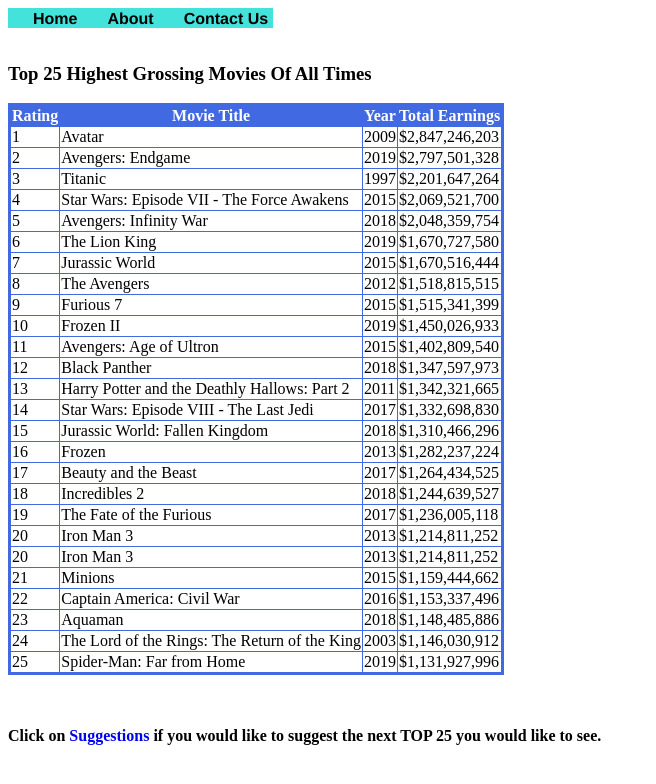
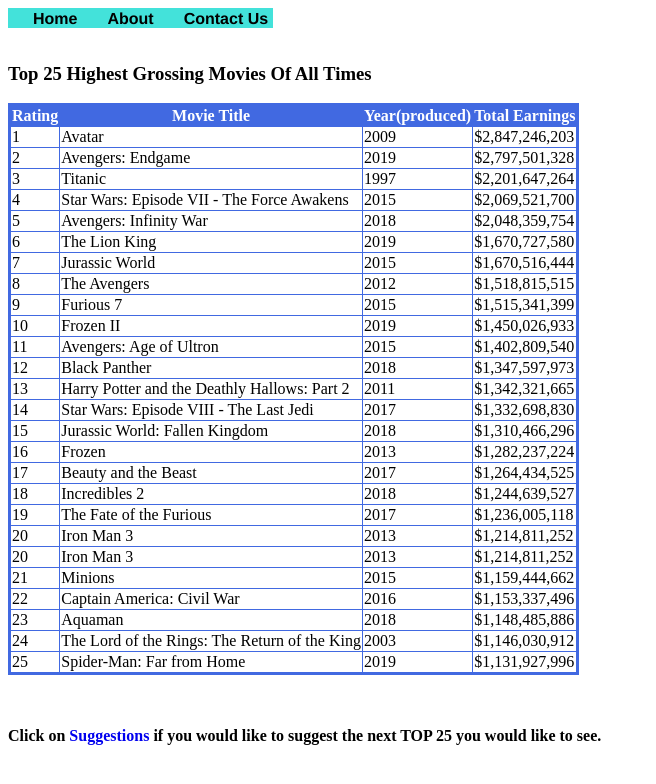
Before and after one commit to leratonxasane-ITvarsity/Module-1-Assessment-4, a plain HTML site: page movie-table.html in a window 1280 px wide. Shown: the whole page, without its empty margins (0-656 px from the left). Drawn offline with Linux system fonts and the light colour scheme.

Commit message:
added a word to create space between column 3 and 4

```diff
--- a/movie-table.html
+++ b/movie-table.html
@@ -16,7 +16,7 @@
                 <tr>
                     <th>Rating</th>
                     <th>Movie Title</th>
-                    <th>Year </th>
+                    <th>Year(produced)</th>
                     <th>Total Earnings</th>
                 </tr>
                 <tr>
```
